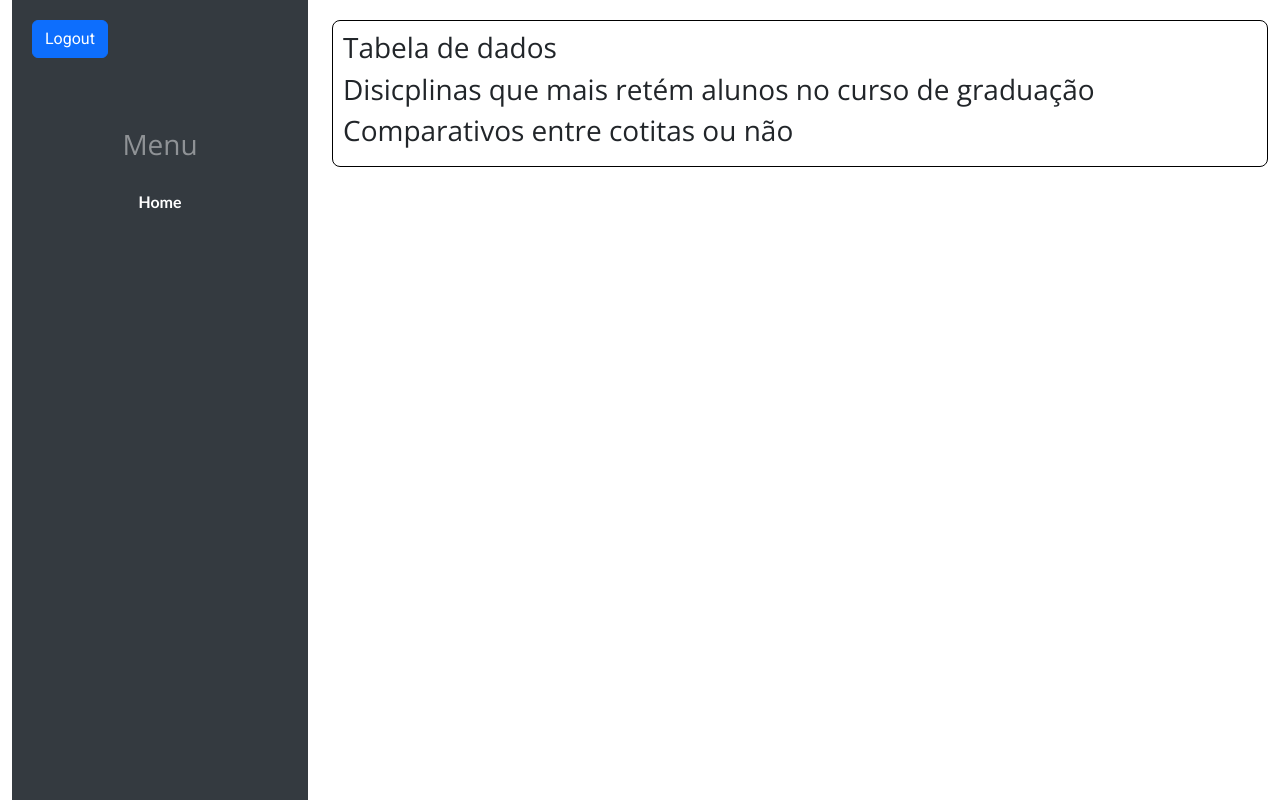
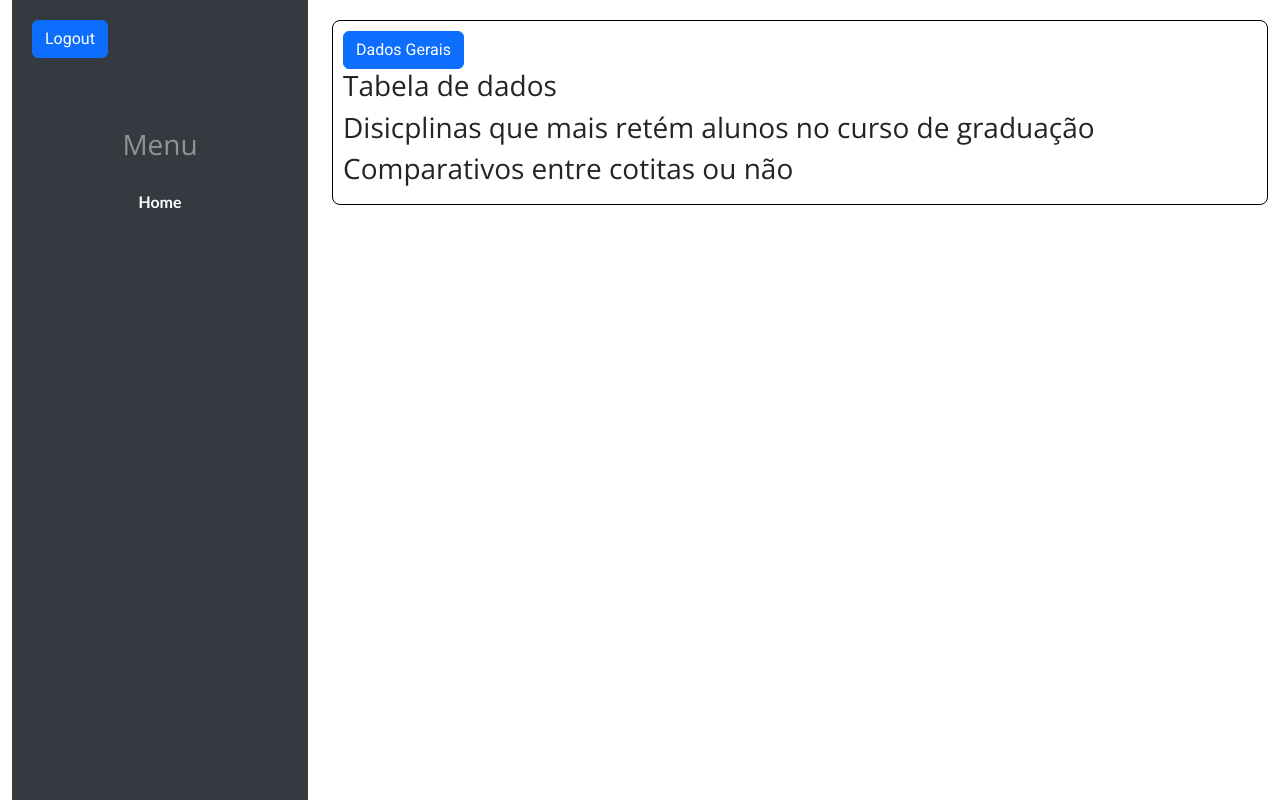
Before and after one commit to AlineSotte/tcc_ufjf_fllask, a Flask app: template templates/analise.html in a window 1280 px wide. Run offline with Flask 3, Linux system fonts and the light colour scheme; the template is opened without the code that fills it, so the values that code supplies are empty; some libraries are stand-ins or nearby versions.

Commit message:
Botão acesso dashboard

```diff
--- a/analise.py
+++ b/analise.py
@@ -89,7 +89,6 @@ class Analise:
                         yaxis=dict(title='Total'),
                         barmode='group')
         fig = go.Figure(data=data, layout=layout)
-
         plot_div = fig.to_html(full_html=False)
 
         return plot_div
--- a/app.py
+++ b/app.py
@@ -93,7 +93,8 @@ def analise(id_usuario,id):
     maior_reprovacao= instancia.calcular_diciplinas_maior_reprovacao(df)
     comp= instancia.mostrar_grafico_comparativo(df)
     data=df
-    return render_template('analise.html', id_usuario=id_usuario,plot=situacao_aluno.to_html(full_html=False), maior_reprovacao=maior_reprovacao.to_html(classes='table table-striped'), comparativo=comp, data=data)
+    page=1
+    return render_template('analise.html', id_usuario=id_usuario,id=id,page=page,plot=situacao_aluno.to_html(full_html=False), maior_reprovacao=maior_reprovacao.to_html(classes='table table-striped'), comparativo=comp, data=data)
 
 if __name__ == '__main__':
     app.run(debug=True)
--- a/templates/analise.html
+++ b/templates/analise.html
@@ -2,6 +2,9 @@
 
    {% block content %}
         <div class="main">
+          <div class="d-flex justify-content-between align-items-center">
+            <a href="{{ url_for('dashboard', id_usuario=id_usuario,id=id, page=1)}}" class="btn btn-primary"> Dados Gerais</a>
+          </div>
           <div>
             <h3>Tabela de dados</h3>
               {{ plot|safe }}
```
